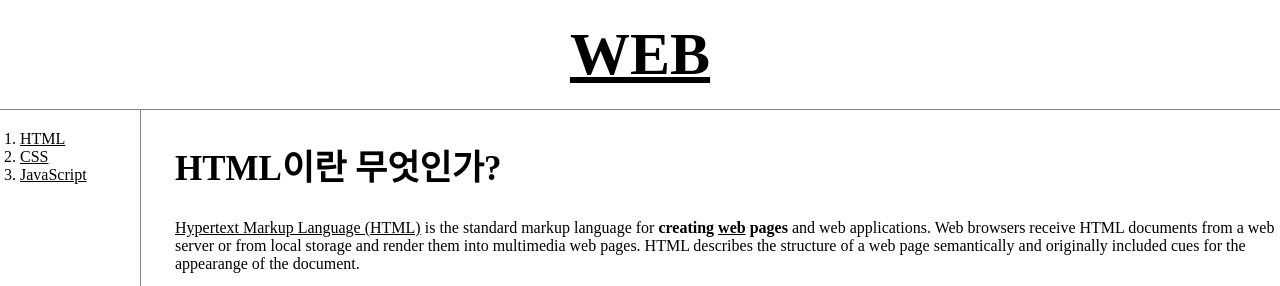
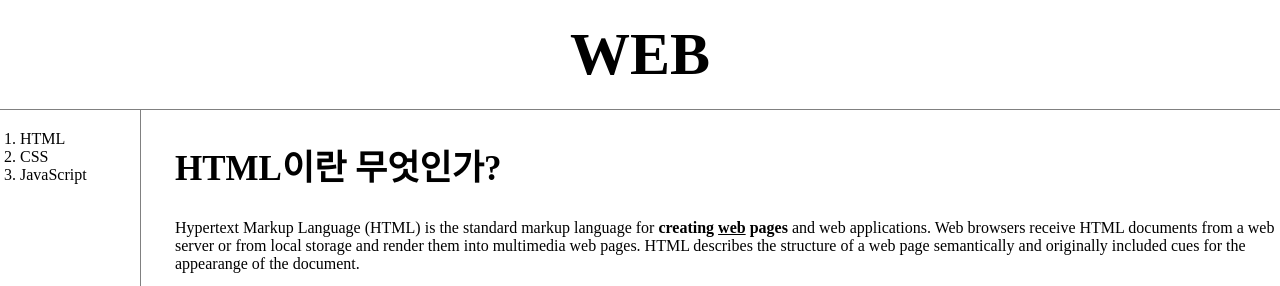
Before and after one commit to NamkKungGeon/my-first-web-site, a plain HTML site: page 1.html in a window 1280 px wide. Shown: the top 286 px of the page. Drawn offline with Linux system fonts and the light colour scheme.

Commit message:
Add files via upload

```diff
--- a/1.html
+++ b/1.html
@@ -9,7 +9,7 @@
             }
             a {
                 color : black;
-                /*text-decoration : none;*/
+                text-decoration : none;
             }
             h1 {
                 font-size : 60px;
```
Also changed, not shown: 2.html (+1 -1 lines), 3.html (+1 -1 lines), index.html (+1 -1 lines).
